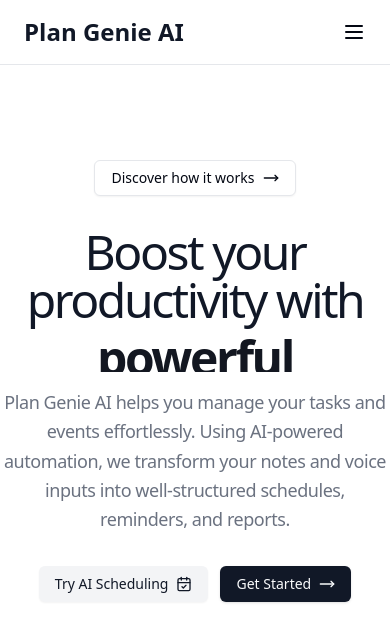
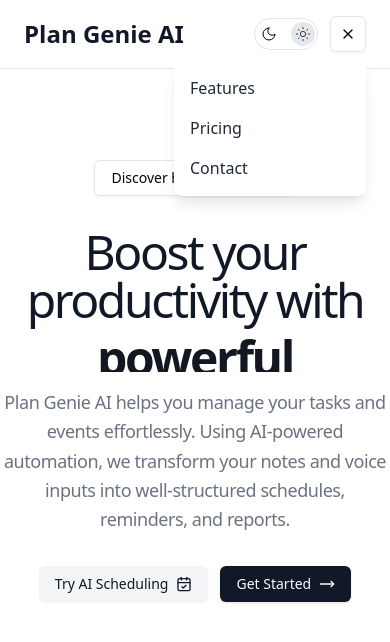
Before and after one commit to Yassine-Jedidi/plan-genie-ai, a React (Vite) app in the folder frontend/: page / in a window 390 px wide. Both pictures are taken after a click on the button "Open menu". Shown: the top 642 px of the page. Built offline with nearby package versions, Linux system fonts and the light colour scheme.

Commit message:
added menu bar for mobile devices

```diff
--- /dev/null
+++ b/frontend/src/components/menu-bar.tsx
@@ -0,0 +1,49 @@
+import { Button } from "@/components/ui/button";
+import { useState } from "react";
+import { Menu, X } from "lucide-react";
+import { ModeToggle } from "./mode-toggle";
+
+function MenuBar() {
+  const [open, setOpen] = useState<boolean>(false);
+
+  return (
+    <div className="relative md:hidden">
+      {" "}
+      {/* Only visible on small screens */}
+      <Button
+        className="group"
+        variant="outline"
+        size="icon"
+        onClick={() => setOpen((prevState) => !prevState)}
+        aria-expanded={open}
+        aria-label={open ? "Close menu" : "Open menu"}
+      >
+        {open ? <X className="w-6 h-6" /> : <Menu className="w-6 h-6" />}
+      </Button>
+      {open && (
+        <div className="absolute right-0 mt-2 w-48 bg-white dark:bg-gray-900 shadow-lg rounded-lg py-2 z-50">
+          <a
+            href="#features"
+            className="block px-4 py-2 text-gray-800 dark:text-gray-200 hover:bg-gray-100 dark:hover:bg-gray-800"
+          >
+            Features
+          </a>
+          <a
+            href="#pricing"
+            className="block px-4 py-2 text-gray-800 dark:text-gray-200 hover:bg-gray-100 dark:hover:bg-gray-800"
+          >
+            Pricing
+          </a>
+          <a
+            href="#contact"
+            className="block px-4 py-2 text-gray-800 dark:text-gray-200 hover:bg-gray-100 dark:hover:bg-gray-800"
+          >
+            Contact
+          </a>
+        </div>
+      )}
+    </div>
+  );
+}
+
+export { MenuBar };
--- a/frontend/src/navbar.tsx
+++ b/frontend/src/navbar.tsx
@@ -1,6 +1,6 @@
 import { Button } from "@/components/ui/button";
-import { Menu } from "lucide-react";
 import { ModeToggle } from "@/components/mode-toggle"; // Dark Mode Toggle
+import { MenuBar } from "./components/menu-bar";
 
 function Navbar() {
   return (
@@ -34,16 +34,15 @@ function Navbar() {
         </div>
 
         {/* Right-side Controls */}
-        <div className="hidden md:flex gap-3 items-center">
-          <ModeToggle /> {/* Dark Mode Switch */}
-          <Button variant={"secondary"}>Sign In</Button>
-          <Button variant="default">Sign Up</Button>
+        <div className="flex gap-3 items-center">
+          <ModeToggle /> {/* Dark Mode Switch Always Visible */}
+          <div className="hidden md:flex gap-3">
+            <Button variant="secondary">Sign In</Button>
+            <Button variant="default">Sign Up</Button>
+          </div>
+          {/* Mobile Menu Button */}
+          <MenuBar />
         </div>
-
-        {/* Mobile Menu Button */}
-        <button className="md:hidden">
-          <Menu className="w-6 h-6" />
-        </button>
       </div>
     </nav>
   );
```
